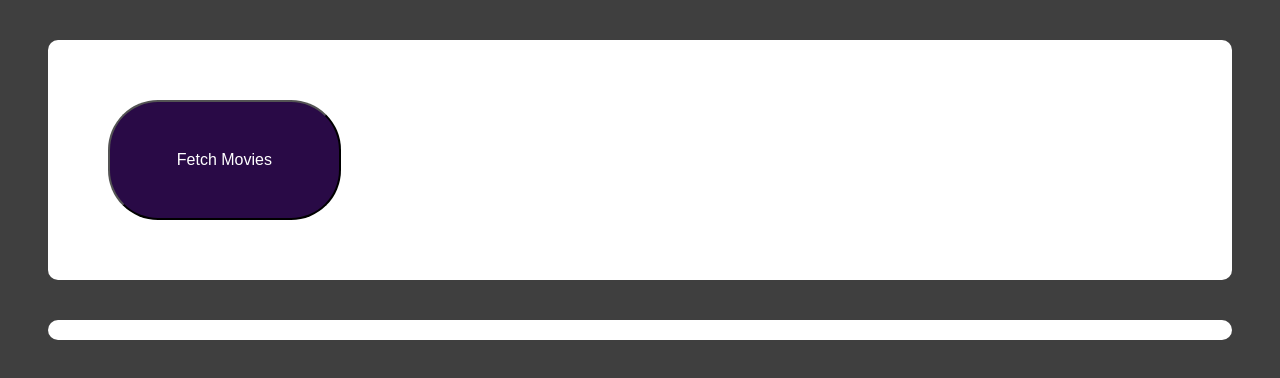
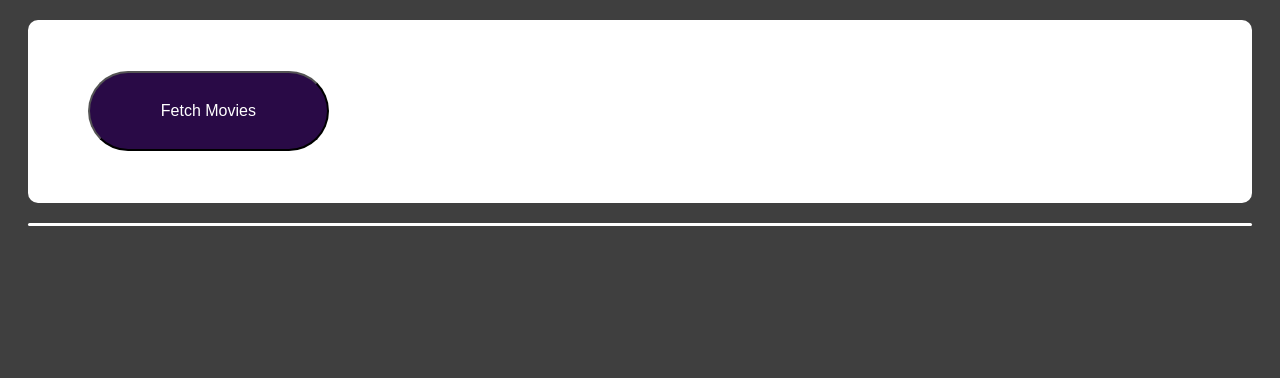
Before and after one commit to adithya-yadav/fetchMovies, a React (Create React App) app: page / in a window 1280 px wide. Shown: the top 378 px of the page. Built offline with nearby package versions, Linux system fonts and the light colour scheme.

Commit message:
setLoading

```diff
--- a/src/App.css
+++ b/src/App.css
@@ -1,16 +1,17 @@
 section {
   padding: 10px;
   background-color: white;
-  margin: 40px;
-  padding: 10px;
+  margin: 20px;
+  padding-top: 1px;
+  padding-bottom: 2px;
   border-radius: 10px;
   display:block;
-    text-align: center;
+  text-align: center;
 }
 section button {
   display: block;
   width: 20%;
-  height: 15vh;
+  height: 10vh;
   border-radius: 50px;
   background-color: #290a46;
   color: white;
--- a/src/App.js
+++ b/src/App.js
@@ -4,7 +4,9 @@ import "./App.css";
 
 function App() {
   const [movies, setMovies] = useState([]);
+  const [load,setLoad] = useState()
   async function fetchMoviesHandler() {
+    setLoad(false)
     const res = await fetch("https://swapi.dev/api/films/");
     const data = await res.json();
     const transformedMovies = data.results.map((movieData) => {
@@ -15,6 +17,7 @@ function App() {
         releseData: movieData.relese_date,
       };
     });
+    setLoad(true)
     setMovies(transformedMovies);
   }
   return (
@@ -22,10 +25,9 @@ function App() {
         <section onClick={fetchMoviesHandler}>
           <button>Fetch Movies</button>
         </section>
-
-
         <section>
-          <MovieList movies={movies} />
+          {load===false && <h2>Loading...please wait..</h2>}
+          {load && <MovieList movies={movies} />}
         </section>
 
     </React.Fragment>
--- a/src/component/MovieList.css
+++ b/src/component/MovieList.css
@@ -1,7 +1,7 @@
 .moviesList{
     display: block;
     width: 50%;
-    height: 70vh;
+    height: 40vh;
     border-radius: 20px;
     background-color: #290a46;
     padding: 14px 28px;
```
Also changed, not shown: 1 other file (tests, documents, lock files or other folders).
